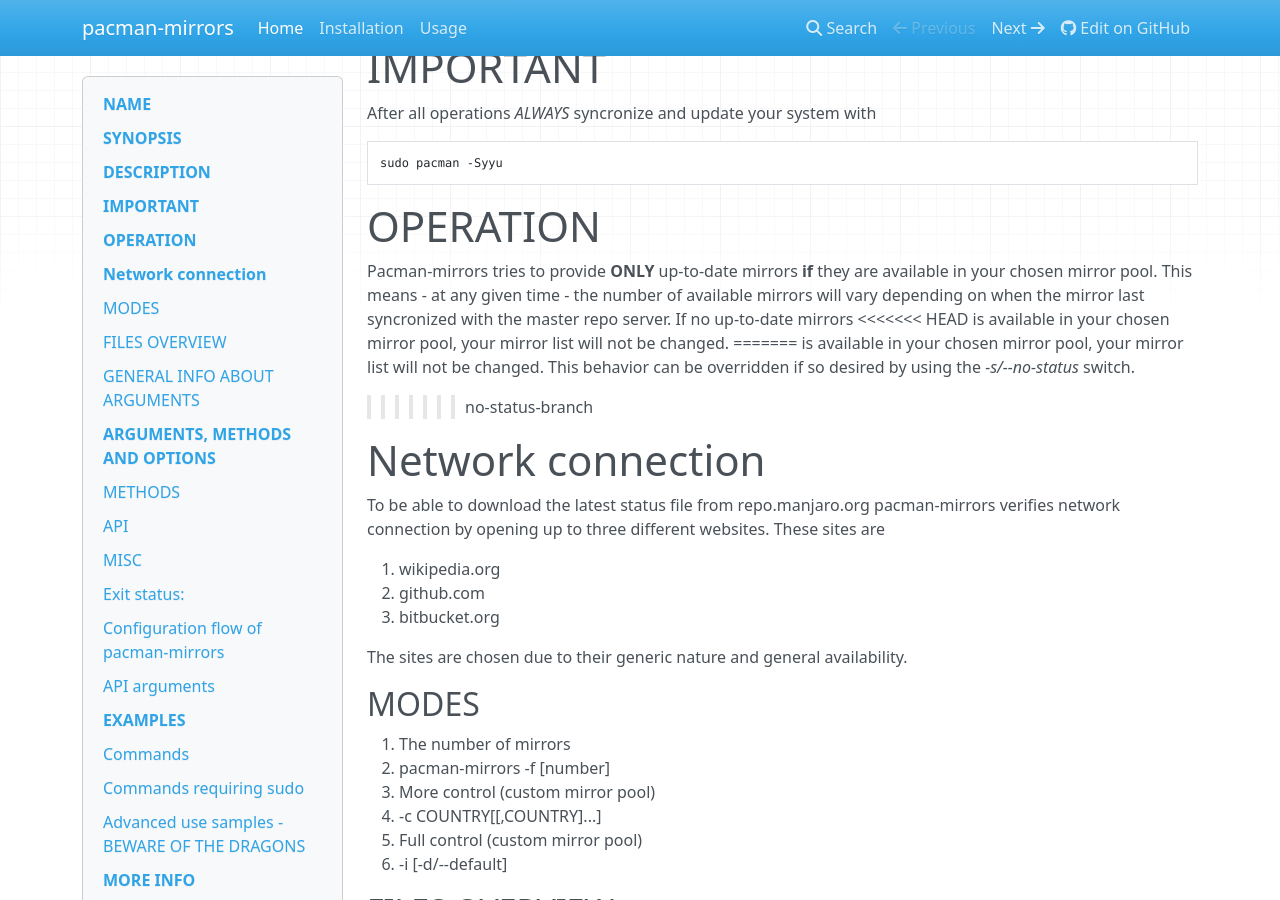
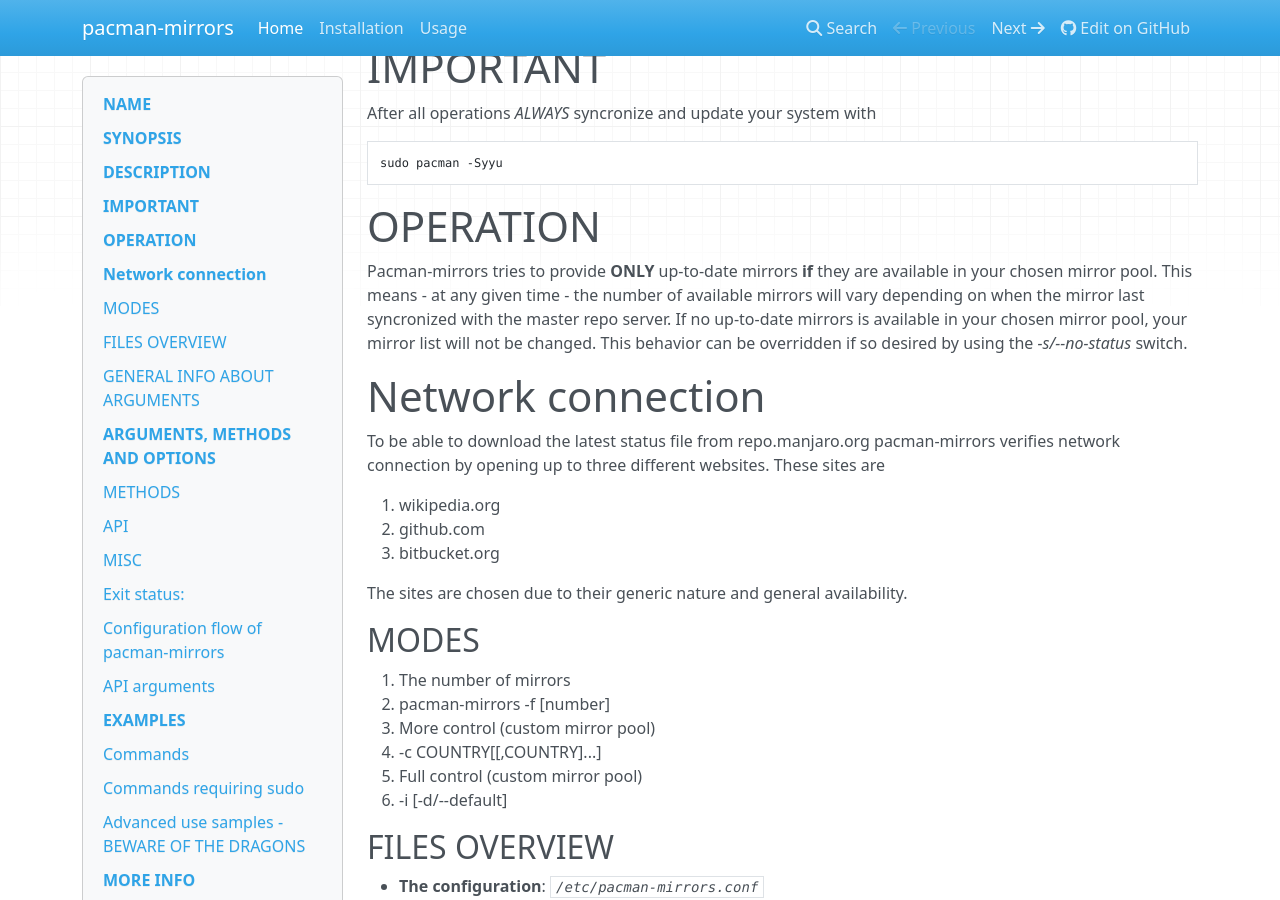
Before and after one commit to manjaro/pacman-mirrors, an MkDocs documentation site: the page built from docs/index.md, in a window 1280 px wide and 900 px high, scrolled down 689 px. Built offline with MkDocs 1.6.1, drawn with Linux system fonts in a browser that asks for light colours; nearby versions of some CDN libraries; old or Windows-style settings are respelled for this version of MkDocs; some of the changed text lies outside the part shown.

Commit message:
fixed conflicts (missed)

```diff
--- a/docs/index.md
+++ b/docs/index.md
@@ -40,12 +40,8 @@
 are available in your chosen mirror pool. This means - at any given time -
 the number of available mirrors will vary depending on when the mirror
 last syncronized with the master repo server. If no up-to-date mirrors
-<<<<<<< HEAD
-is available in your chosen mirror pool, your mirror list will not be changed.
-=======
 is available in your chosen mirror pool, your mirror list will not be changed.
 This behavior can be overridden if so desired by using the *-s/--no-status* switch.
->>>>>>> no-status-branch
 
 # Network connection
 To be able to download the latest status file from repo.manjaro.org
@@ -118,11 +114,7 @@
 Pacman-mirrors always attempt to download the lastest available data
 from [http://repo.manjaro.org](http://repo.manjaro.org).
 These data is always used during mirrorlist generation to ensure that you connect to a mirror
-<<<<<<< HEAD
 which is up-to-date for your selected branch.
-=======
-which is up-to-date for your systems branch.
->>>>>>> no-status-branch
 
 # ARGUMENTS, METHODS AND OPTIONS
 
```
